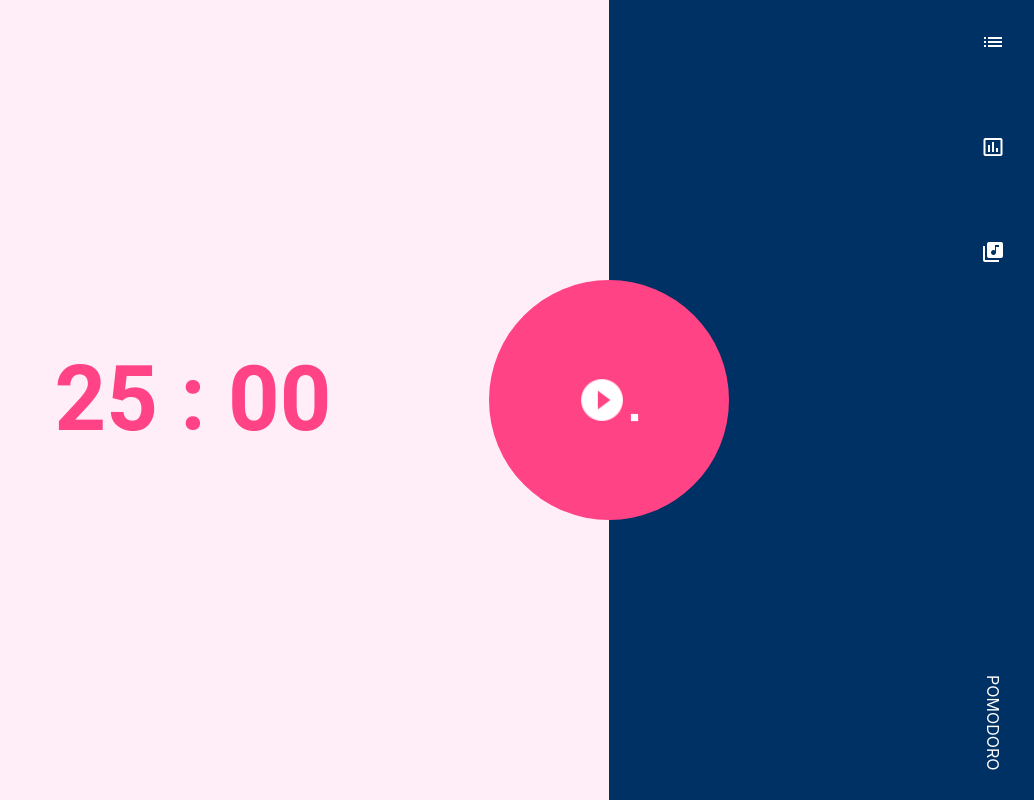
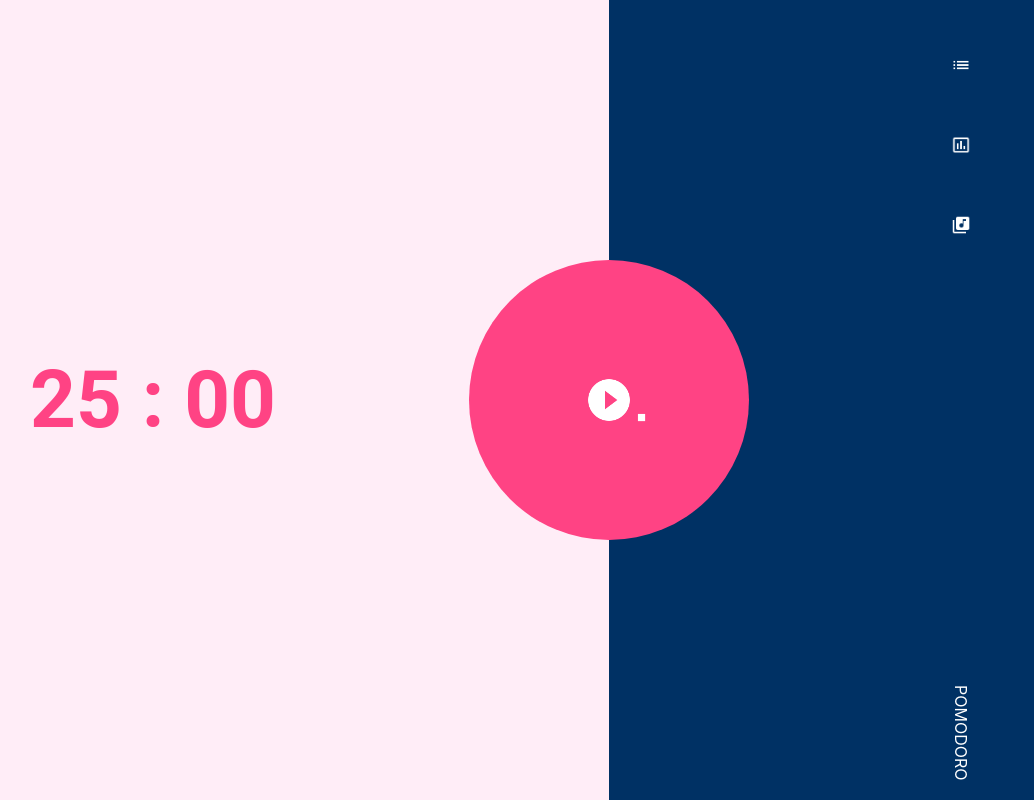
Before and after one commit to wesley0983/vite-react-plus, a React (Vite) app: page / in a window 1280 px wide. Shown: the whole page, without its empty margins (223-1257 px from the left). Built offline with nearby package versions, Linux system fonts and the light colour scheme.

Commit message:
sidebar - 調整圖片輸出方式、調整css

```diff
--- a/src/components/side-bar/index.jsx
+++ b/src/components/side-bar/index.jsx
@@ -4,17 +4,11 @@ export default () => {
     <>
       <div className="side">
         <div className="side__menu">
-          <div className="side__menu__item">
-            <img src="src/assets/list/1x/baseline_list_white_24dp.png" alt=""/>
-          </div>
-          <div className="side__menu__item">
-            <img src="src/assets/chart/1x/baseline_insert_chart_outlined_white_24dp.png" alt=""/>
-          </div>
-          <div className="side__menu__item">
-            <img src="src/assets/music/1x/baseline_library_music_white_24dp.png" alt=""/>
-          </div>
+          <div className="side__menu__item__list"/>
+          <div className="side__menu__item__chart"/>
+          <div className="side__menu__item__music"/>
         </div>
-        <div className="side__logo">
+        <div className="side__text">
           POMODORO
         </div>
       </div>
--- a/src/style/home/index.scss
+++ b/src/style/home/index.scss
@@ -25,23 +25,23 @@ html, body {
   justify-content: center;
   .time{
     text-align: center;
-    font: normal normal bold 90px/90px Roboto;
-    letter-spacing: 0px;
+    font: normal normal bold 80px/80px Roboto;
+    padding-right: 80px;
     color: #FF4384;
     opacity: 1;
   }
   .bg{
     width: 100%;
     position: absolute;
-    right: -120px;
+    right: -140px;
   }
   .circle {
     position: absolute;
     right: 0;
-    top: -120px;
+    top: -140px;
     background-color: #FF4384;
-    width: 240px;
-    height: 240px;
+    width: 280px;
+    height: 280px;
     border-radius: 50% 50% 50% 50%;
     display: flex;
     justify-content: center;
@@ -50,15 +50,16 @@ html, body {
       display: flex;
       justify-content: center;
       align-items: flex-end;
+      padding-left: 15px;
     }
     .countdown{
-      background: url("/src/assets/circle/1x/baseline_play_circle_filled_white_48dp.png");
+      background: url("/src/assets/circle/2x/baseline_play_circle_filled_white_48dp.png");
       background-size: cover;
       width: 50px;
       height: 50px;
     }
     .resert{
-      background: url("/src/assets/stop/1x/baseline_stop_white_24dp.png");
+      background: url("/src/assets/stop/2x/baseline_stop_white_24dp.png");
       background-size: cover;
       width: 15px;
       height: 15px;
--- a/src/style/side-bar/index.scss
+++ b/src/style/side-bar/index.scss
@@ -1,7 +1,7 @@
 .side{
   position: absolute;
   right: 0;
-  width: 10%;
+  width: 15%;
   //height: 100%;
   height: 100%;
   display: flex;
@@ -10,17 +10,33 @@
   align-items: center;
 
   &__menu {
-    padding-top: 30px;
+    padding-top: 25px;
     display: flex;
     flex-direction: column;
-    justify-content: space-between;
+    justify-content: space-around;
     height: 30%;
-    &__item {
+    &__item__list {
+      background: url("/src/assets/list/2x/baseline_list_white_24dp.png");
+      background-size: cover;
+      width: 20px;
+      height: 20px;
+    }
+    &__item__chart {
+      background: url("/src/assets/chart/2x/baseline_insert_chart_outlined_white_24dp.png");
+      background-size: cover;
+      width: 20px;
+      height: 20px;
+    }
+    &__item__music {
+      background: url("/src/assets/music/2x/baseline_library_music_white_24dp.png");
+      background-size: cover;
+      width: 20px;
+      height: 20px;
     }
   }
-  &__logo{
+  &__text{
     color: #fff;
     writing-mode: vertical-rl;
-    padding-bottom: 30px;
+    padding-bottom: 20px;
   }
 }
```
